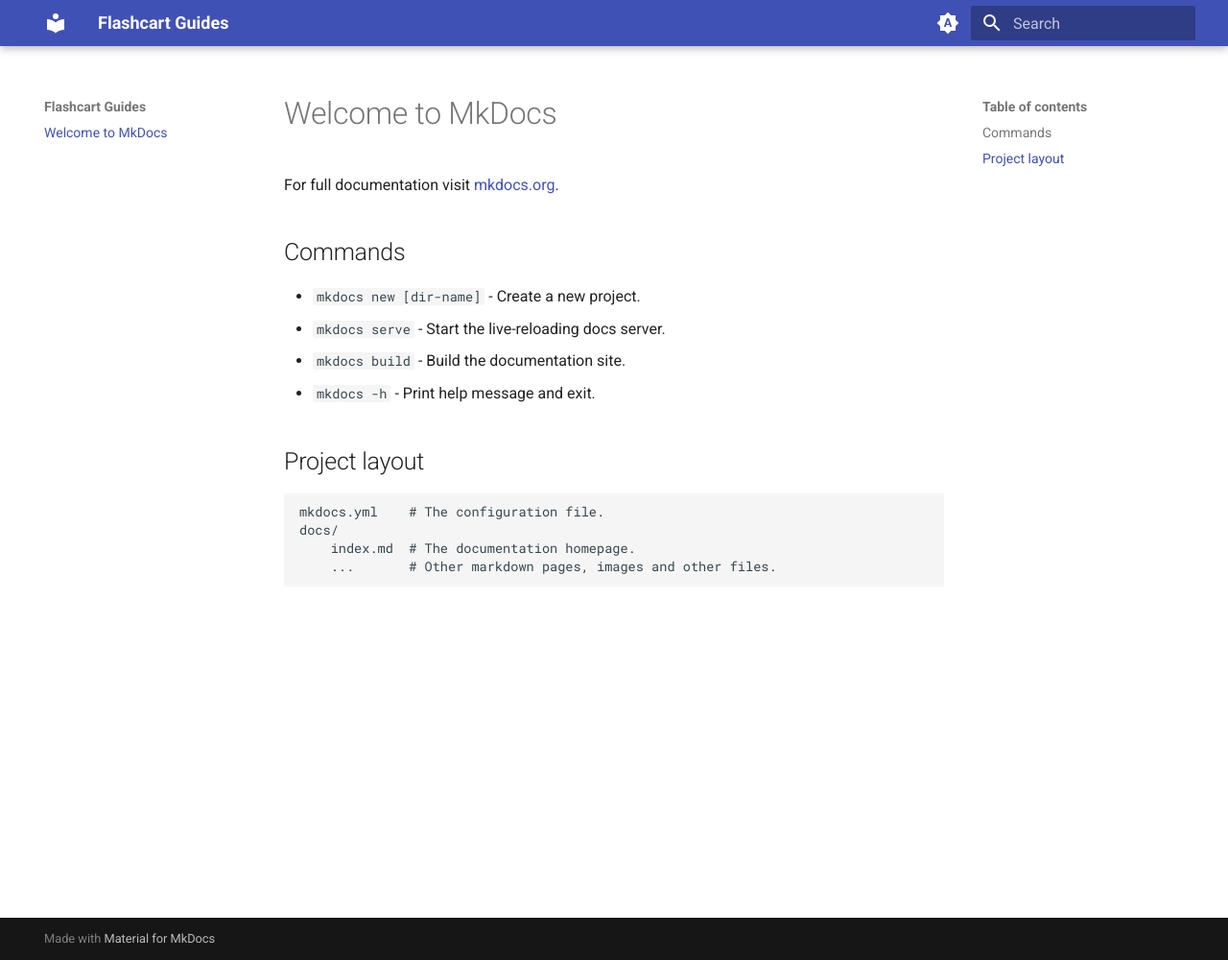
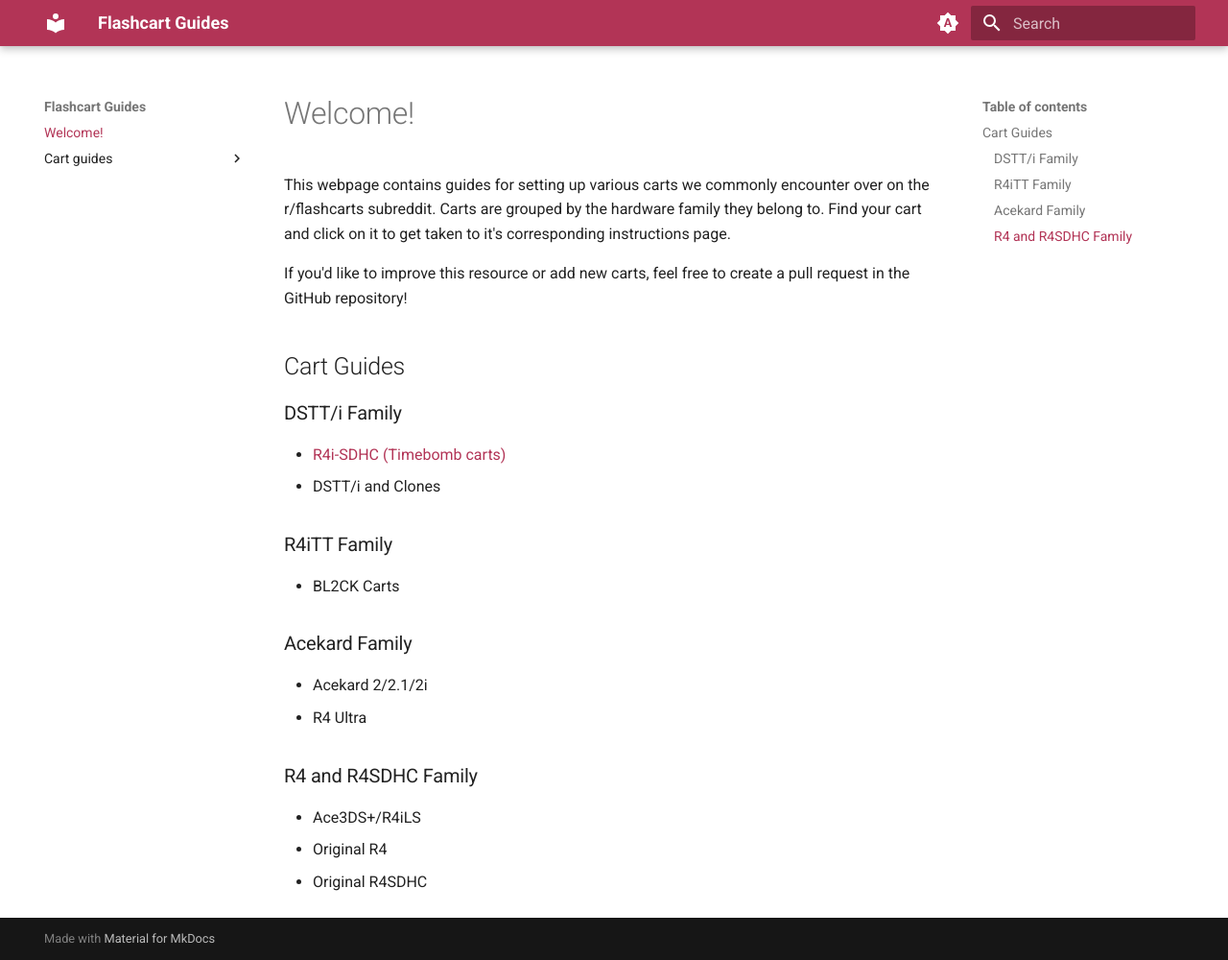
Before and after one commit to Sanrax/flashcart-guides, an MkDocs documentation site: the page built from docs/index.md, in a window 1280 px wide and 1000 px high. Shown: the whole window at 96% size. Built offline with MkDocs 1.6.1 and Material for MkDocs 9.7.7, drawn with Linux system fonts in a browser that asks for light colours.

Commit message:
Create a home page, add guides dir

```diff
--- a/docs/index.md
+++ b/docs/index.md
@@ -1,17 +1,27 @@
-# Welcome to MkDocs
+# Welcome!
 
-For full documentation visit [mkdocs.org](https://www.mkdocs.org).
+This webpage contains guides for setting up various carts we commonly encounter over on the r/flashcarts subreddit. Carts are grouped by the hardware family they belong to. Find your cart and click on it to get taken to it's corresponding instructions page.
 
-## Commands
+If you'd like to improve this resource or add new carts, feel free to create a pull request in the GitHub repository!
 
-* `mkdocs new [dir-name]` - Create a new project.
-* `mkdocs serve` - Start the live-reloading docs server.
-* `mkdocs build` - Build the documentation site.
-* `mkdocs -h` - Print help message and exit.
+## Cart Guides
 
-## Project layout
+###DSTT/i Family
 
-    mkdocs.yml    # The configuration file.
-    docs/
-        index.md  # The documentation homepage.
-        ...       # Other markdown pages, images and other files.
+- [R4i-SDHC (Timebomb carts)](cart-guides/r4i-sdhc.md)
+- DSTT/i and Clones
+
+###R4iTT Family
+
+- BL2CK Carts
+
+###Acekard Family
+
+- Acekard 2/2.1/2i
+- R4 Ultra
+
+###R4 and R4SDHC Family
+
+- Ace3DS+/R4iLS
+- Original R4
+- Original R4SDHC
--- /dev/null
+++ b/docs/stylesheets/extra.css
@@ -0,0 +1,5 @@
+:root {
+  --md-primary-fg-color:        #B23456;
+  --md-primary-fg-color--light: #C64F6E;
+  --md-primary-fg-color--dark:  #902A46;
+}
--- a/mkdocs.yml
+++ b/mkdocs.yml
@@ -13,6 +13,7 @@
     # Palette toggle for light mode
     - media: "(prefers-color-scheme: light)"
       scheme: default
+      primary: custom
       toggle:
         icon: material/brightness-7
         name: Switch to dark mode
@@ -20,6 +21,9 @@
     # Palette toggle for dark mode
     - media: "(prefers-color-scheme: dark)"
       scheme: slate
+      primary: custom
       toggle:
         icon: material/brightness-4
         name: Switch to system preference
+extra_css:
+  - stylesheets/extra.css
```
Also changed, not shown: docs/cart-guides/r4i-sdhc.md (added, +1 -0 lines).
